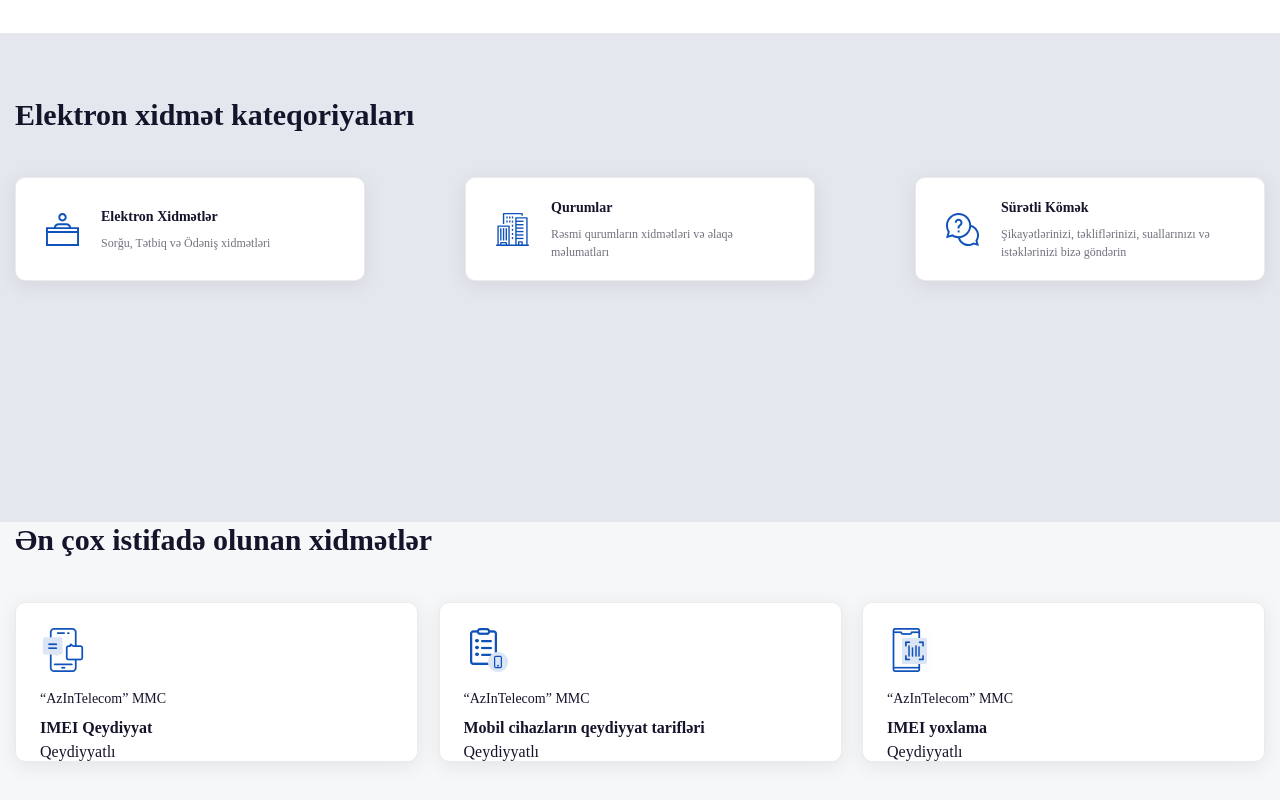
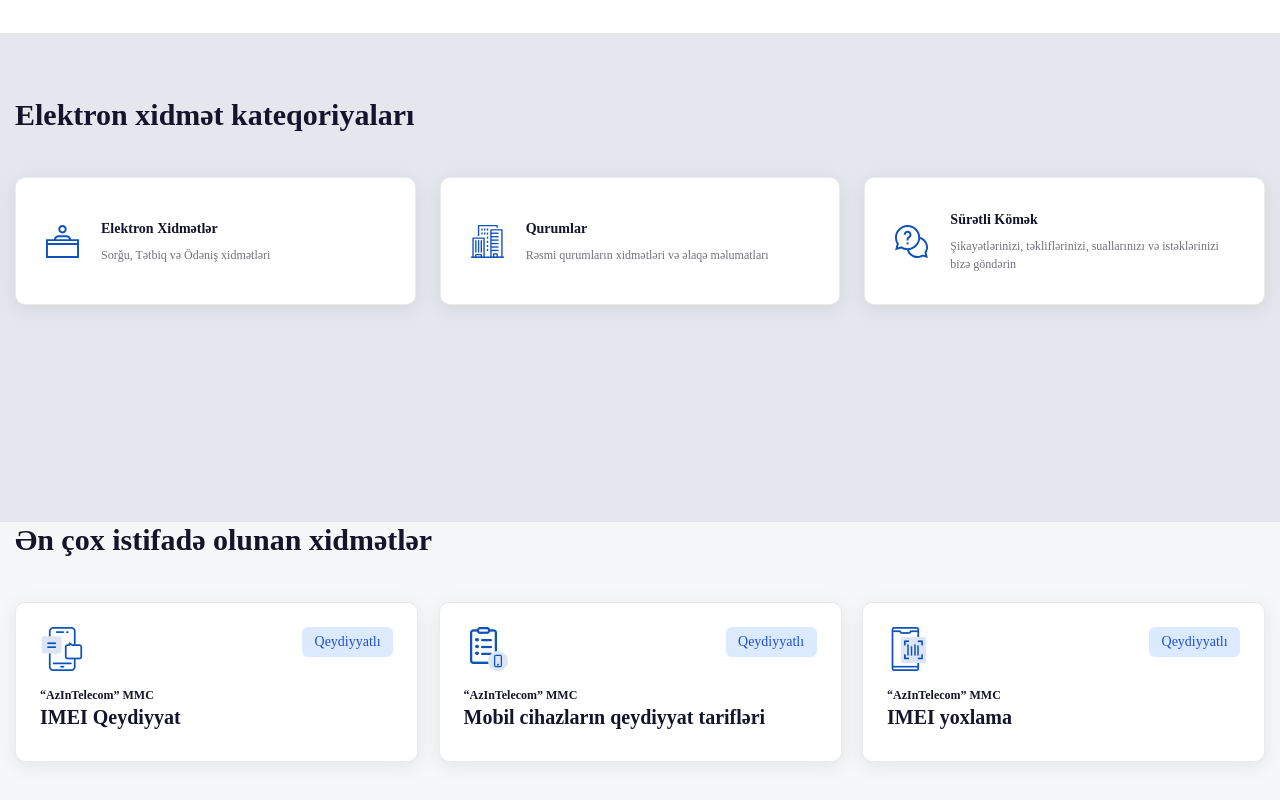
Before and after one commit to Javidan-R/portal.rinn.az, a React (Vite) app: page / in a window 1280 px wide. Shown: the part 854-1654 px from the top of the page. Built offline with nearby package versions, Linux system fonts and the light colour scheme.

Commit message:
new additions

```diff
--- a/src/components/HomeCard/index.tsx
+++ b/src/components/HomeCard/index.tsx
@@ -1,9 +1,15 @@
 import { FC } from "react";
-import './style.css'
-import {CardProps} from '../../types/type';
-export const HomeCard:FC<CardProps> = ({name,desc,image}) => {
+import './style.css';
+import { CardProps } from '../../types/type';
+
+interface HomeCardProps extends CardProps {
+  customWidth?: string;
+  customHeight?: string;
+}
+
+export const HomeCard: FC<HomeCardProps> = ({ name, desc, image, customWidth, customHeight}) => {
   return (
-    <div className="card p-24 h-[104px] lead__box">
+    <div className={`card p-24 lead__box cursor-pointer px-4 pb-5 ${customWidth} ${customHeight}`} >
       <div className="box d-flex box--row align-center">
         <div className="box__icon">
           <img src={image} alt="icon" />
@@ -16,7 +22,7 @@ export const HomeCard:FC<CardProps> = ({name,desc,image}) => {
             {desc}
           </div>
         </div>
-    </div>
+      </div>
     </div>
   );
 };
--- a/src/components/ServicesCard/index.tsx
+++ b/src/components/ServicesCard/index.tsx
@@ -1,27 +1,39 @@
 import React, { FC } from "react";
 import { CardProps } from "../../types/type";
 
+const btn =
+  "w-[90.8px] h-[30px] font-normal text-sm leading-none text-blue-700 bg-blue-100 rounded-md px-2 py-1 h-5";
+
 const ServiceCard: FC<CardProps> = ({ image, name, desc, sing }) => (
-  <div className="w-[403px]  h-[160px]">
-      <div className="card p-24 h-100 w-full">
-        <div className="box box--column items-start">
-          <div className="box__icon mb-15">
+  <div className="w-[403px] h-[160px] cursor-pointer">
+    <div className={`card p-6 h-100 w-full   flex-column`}>
+      <div className="flex flex-col items-start">
+        <div className="w-full">
+          <div
+            className={
+              sing && sing.length > 0
+                ? "flex justify-between items-start"
+                : "mb-4 "
+            }
+          >
             <img src={image} alt="" className="max-w-full h-auto" />
+            {sing && sing.length > 0 && (
+              <div className="">
+                <button className={btn}>{sing}</button>
+              </div>
+            )}
           </div>
-          <div className="mt-4 box__wrapper">
-            <div className="box--font-14 box__title">{name}</div>
-            <div className="box--bold box--font-16 box__description">
-              {desc}
-            </div>
+        </div>
+
+        <div className="mt-4">
+          <div className="text-xs font-semibold">{name}</div>
+          <div className="font-black truncate  line-clamp-2  text-xl">
+            {desc}
           </div>
-          {sing && sing.length > 0 && (
-            <div>
-              <button className="btn">{sing}</button>
-            </div>
-          )}
         </div>
       </div>
     </div>
+  </div>
 );
 
 export default ServiceCard;
--- a/src/pages/User/Home/index.tsx
+++ b/src/pages/User/Home/index.tsx
@@ -48,7 +48,7 @@ export const Home: React.FC = () => {
     <div>
     <div className="container-fluid v-container">
       <div className="flex justify-center">
-          <div className="lead home-card-container w-[1140px] justify-center flex items-strech h-[100px] gap-8">
+        <div className="lead home-card-container w-[1140px] justify-center flex items-strech h-[100px] gap-8 md:flex-row">
           {homecard.map((card, index) => (
             <HomeCard
               name={card.name}
@@ -61,14 +61,14 @@ export const Home: React.FC = () => {
       </div>
     </div>
 
-      <section id="pinned-services " className="pt-12 pb-24 h-[22rem]">
+      <section id="pinned-services" className="pt-12 pb-24 sm:h-auto md:h-96 lg:h-[22rem]">
         <div className="container-fluid v-container">
           <div className="h-20">
-            <h3 className="font-semibold text-3xl text-#14142b  ">
+            <h3 className="font-semibold text-3xl text-#14142b">
               Seçilmiş Xidmətlər
             </h3>
           </div>
-          <div className="flex justify-between items-strech">
+          <div className="flex flex-col sm:flex-row md:flex-row  justify-between items-stretch">
             {selectedServices.map((selected, index) => (
               <ServicesCard
                 key={index}
@@ -81,10 +81,7 @@ export const Home: React.FC = () => {
         </div>
       </section>
 
-      <section
-        id="categories"
-        className="h-[489px] bg-[#e5e7ee] py-16"
-      >
+      <section id="categories" className="sm:h-auto md:h-96 lg:h-[489px] bg-[#e5e7ee] py-16">
         <div className="container-fluid v-container">
           <div>
             <div className="h-20">
@@ -92,14 +89,15 @@ export const Home: React.FC = () => {
                 Elektron xidmət kateqoriyaları
               </h3>
             </div>
-            <div className="flex justify-between">
+            <div className="flex justify-between gap-6 sm:flex-row md:flex-row">
               {homecard.map((card, index) => (
                 <HomeCard
                   name={card.name}
                   desc={card.desc}
                   image={card.image}
                   key={index}
-
+                  customWidth="w-full sm:w-1/2 md:w-1/3 lg:w-1/3 xl:w-1/3"
+                  customHeight="h-32"
                 />
               ))}
             </div>
@@ -107,18 +105,15 @@ export const Home: React.FC = () => {
         </div>
       </section>
 
-      <section
-        id="most-used"
-        style={{ background: "#F6F7F9", height: "574px" }}
-      >
+      <section id="most-used" style={{ background: "#F6F7F9" }} className="sm:h-auto md:h-96 lg:h-[574px]">
         <div className="container-fluid v-container">
           <div>
             <div className="h-20">
-            <h3 className="font-semibold text-3xl text-#14142b font-xl ">
+              <h3 className="font-semibold text-3xl text-#14142b font-xl">
                 Ən çox istifadə olunan xidmətlər
               </h3>
             </div>
-          <div className="flex justify-between">
+            <div className="flex flex-wrap justify-between">
               {selectedServices.map((selected, index) => (
                 <ServicesCard
                   key={index}
```
Lines whose indentation alone changed are shown as unchanged.
